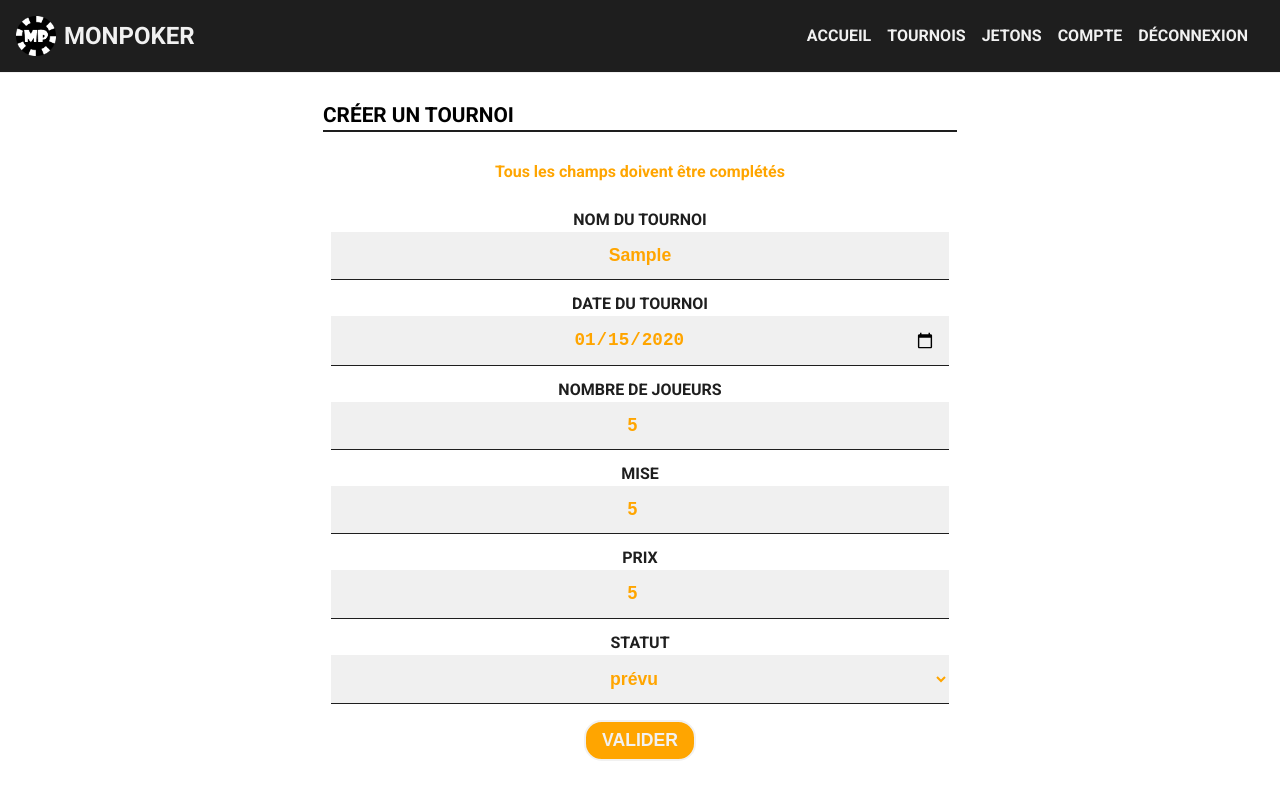
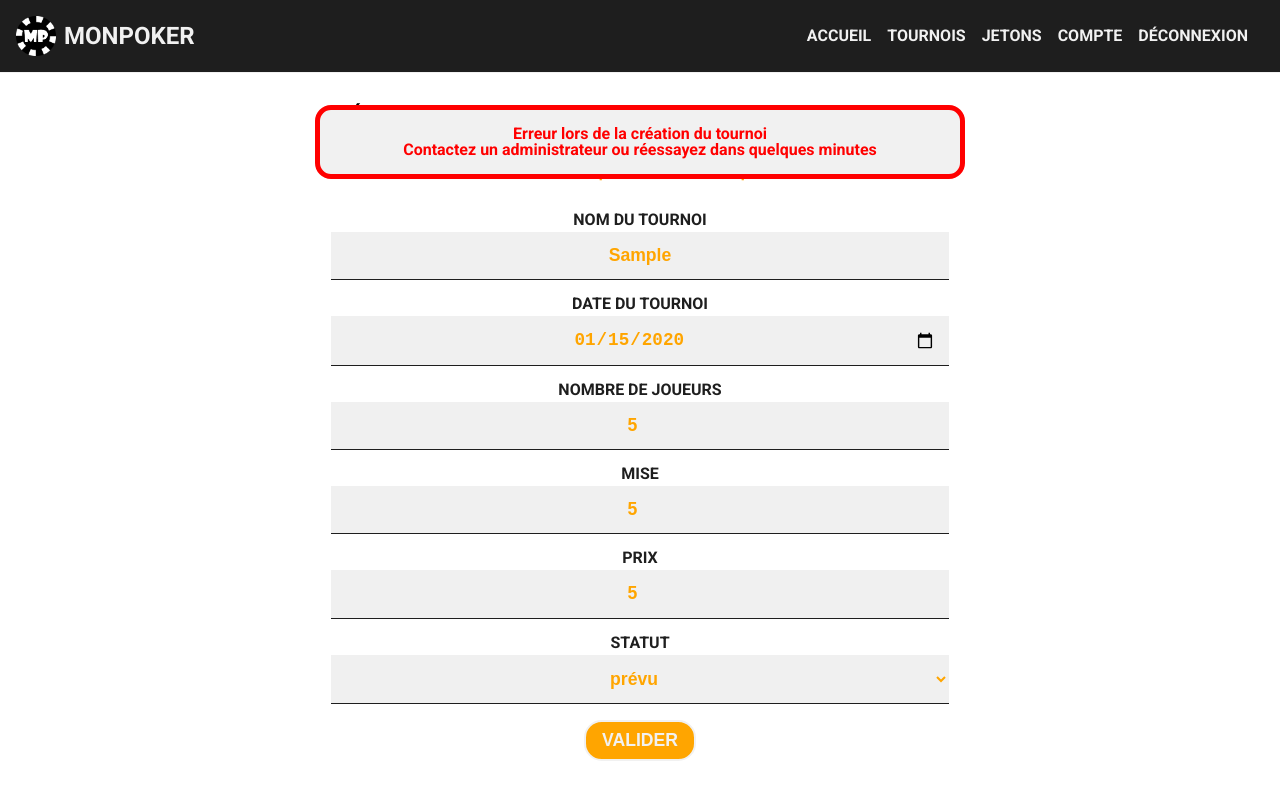
Before and after one commit to juan5987/monpoker-react, a React (Create React App) app: page /create/tournament in a window 1280 px wide. Both pictures are taken after typing "Sample", "2020-01-15", "5", "5", "5" into the empty fields and a click on the button "VALIDER". Built offline with nearby package versions, Linux system fonts and the light colour scheme; no server answers.

Commit message:
added error handling

```diff
--- a/src/pages/CreateTournament.tsx
+++ b/src/pages/CreateTournament.tsx
@@ -1,4 +1,4 @@
-import React from 'react'
+import React, {useState} from 'react'
 import { useForm } from "react-hook-form"
 import { createTournament } from '../services/apiCreateTournament'
 import { ITournament } from '../types/tournament'
@@ -7,13 +7,16 @@ import '../styles/create-tournament-desktop.sass'
 
 const CreateTournament = () => {
 
-    const { register, handleSubmit, formState: { errors } } = useForm()
+    const { register, handleSubmit, formState: { errors } } = useForm();
+    const [apiError, setApiError] = useState<string>('');
+
     const onSubmit = async (data: any) => {
         try {
             const response = await createTournament(data);
+            setApiError('');
             console.log(response)
         } catch (error:any) {
-            console.log(error.message)
+            setApiError(error.message);
         }
     }
 
@@ -58,6 +61,12 @@ const CreateTournament = () => {
                 </div>
                 <button className='createtournament__form__submit' type="submit">Valider</button>
             </form>
+            {
+                apiError && <div className='createtournament__apiError'>
+                    <p role="alert" className='createtournament__apiError__text'>{apiError}</p>
+                    <p role="alert" className='createtournament__apiError__text'>Contactez un administrateur ou réessayez dans quelques minutes</p>
+                </div>
+            }
         </section>
     )
 }
--- a/src/styles/create-tournament.sass
+++ b/src/styles/create-tournament.sass
@@ -3,6 +3,20 @@
     flex-direction: column
     justify-content: flex-start
     width: 100%
+    position: relative
+
+    &__apiError
+        background-color: rgb(241,241,241)
+        color: red
+        padding: 1rem
+        text-align: center
+        font-weight: bold
+        z-index: 1
+        border: 5px solid red
+        font-size: 1rem
+        border-radius: 1rem
+        width: 100%
+        position: absolute
 
     &__title
         display: flex
```
